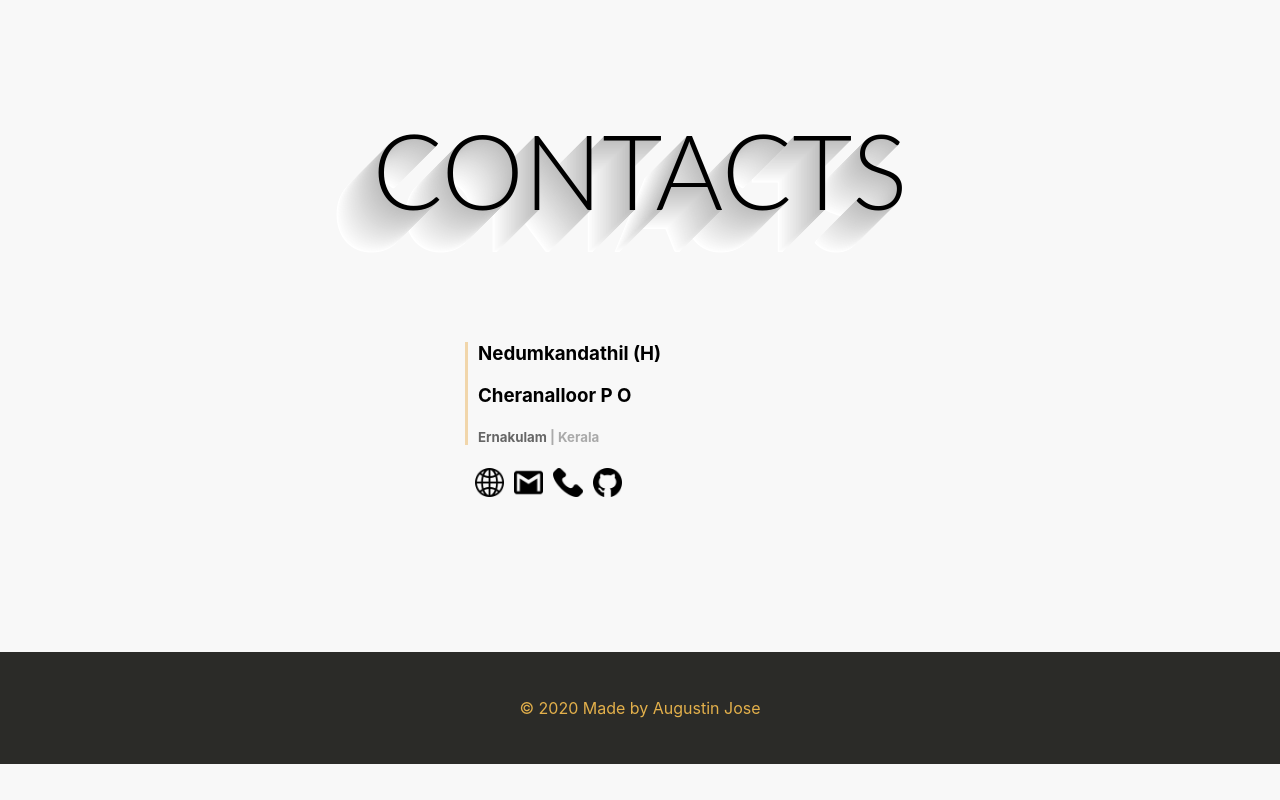
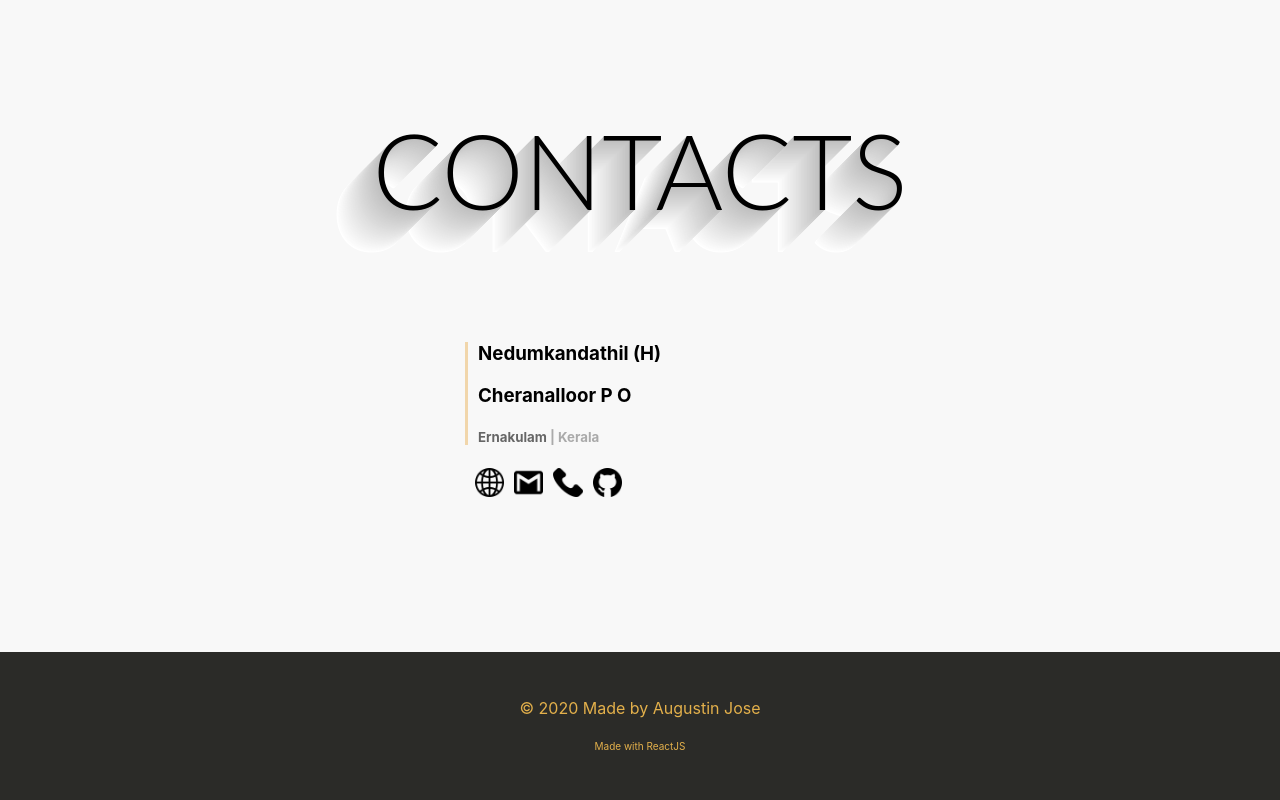
Before and after one commit to AugustinJose1221/resume, a React (Create React App) app: page / in a window 1280 px wide. Shown: the part 6021-6821 px from the top of the page. Before the commit the page ends 6785 px from the top, so only its background shows below. Built offline with nearby package versions, Linux system fonts and the light colour scheme.

Commit message:
Minor Updates

```diff
--- a/package.json
+++ b/package.json
@@ -1,4 +1,5 @@
 {
+  "homepage": "http://augustinjose1221.github.io/resume",
   "name": "resume",
   "version": "0.1.0",
   "private": true,
--- a/src/resume.js
+++ b/src/resume.js
@@ -372,6 +372,7 @@ const Resume = () => {
             </Col>
             <Col sm={4}>
             <p align="center">© 2020 Made by Augustin Jose</p>
+            <p align="center"><font size={"1"}>Made with ReactJS</font></p>
             </Col>
             <Col sm={4}>
             </Col>
```
